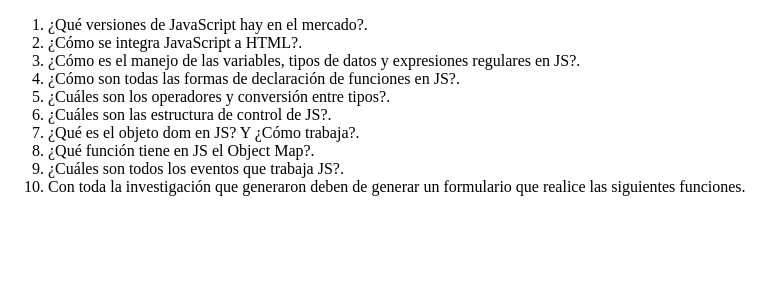
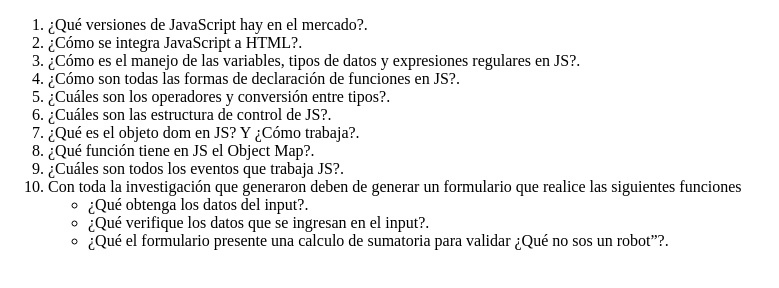
Before and after one commit to Milivalderrama/tp6investigacion, a plain HTML site: page index.html in a window 1280 px wide. Shown: the whole page, without its empty margins (0-779 px from the left). Drawn offline with Linux system fonts and the light colour scheme.

Commit message:
consigna

```diff
--- a/index.html
+++ b/index.html
@@ -20,7 +20,15 @@
             <li>¿Qué es el objeto dom en JS? Y ¿Cómo trabaja?.</li>
             <li>¿Qué función tiene en JS el Object Map?.</li>
             <li>¿Cuáles son todos los eventos que trabaja JS?.</li>
-            <li>Con toda la investigación que generaron deben de generar un formulario que realice las siguientes funciones.</li>
+            <li>Con toda la investigación que generaron deben de generar un formulario que realice las siguientes funciones</li>
+            <ul>
+                <li>¿Qué obtenga los datos del input?.</li>
+                <li>¿Qué verifique los datos que se ingresan en el input?.</li>
+                <li>¿Qué el formulario presente una calculo de sumatoria para validar ¿Qué no sos un robot”?.</li>
+
+
+            </ul>
+
         </ol>
 
 
```
